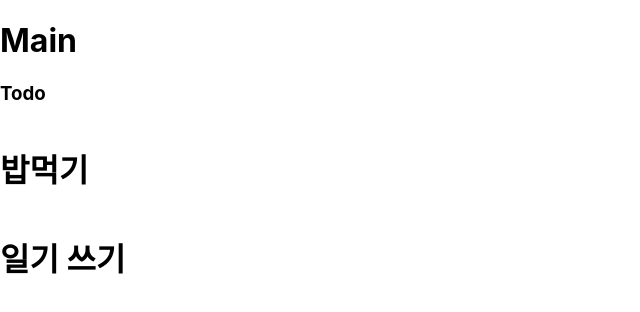
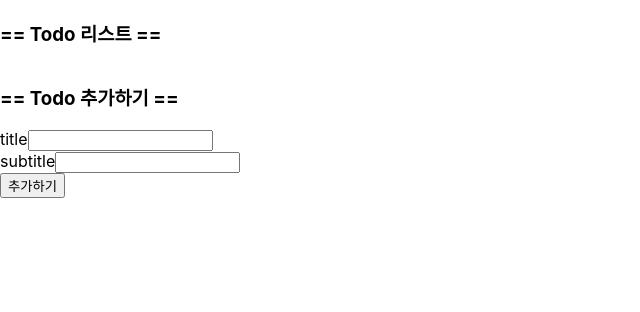
Before and after one commit to minSsan/Next-Todo, a Next.js app: page / in a window 1280 px wide. Shown: the top 312 px of the page, without its empty margins (0-640 px from the left). Built offline with nearby package versions, Linux system fonts and the light colour scheme.

Commit message:
Feat: TODO 추가/삭제 기능 + localStorage 활용

```diff
--- a/components/main/Main.module.css
+++ b/components/main/Main.module.css
@@ -4,3 +4,6 @@
 .todoContainer {
   display: grid;
 }
+
+.root {
+}
--- a/components/main/Main.tsx
+++ b/components/main/Main.tsx
@@ -1,30 +1,105 @@
-import React, { useEffect, useState } from "react";
-import Todo from "../todo/Todo";
+import React, { useCallback, useEffect, useState } from "react";
+import Todo, { TodoProps } from "../todo/Todo";
 import { todosDummy } from "./dummy-data";
 import styles from "./Main.module.css";
 
-interface TodoProps {
-  id: number;
-  title: string;
-  subtitle?: string;
+interface Inputs {
+  title: string | undefined;
+  subtitle: string | undefined;
 }
 
 const Main = () => {
   const [todos, setTodos] = useState<TodoProps[]>([]);
+  const [inputs, setInputs] = useState<Inputs>();
 
   useEffect(() => {
-    setTodos(todosDummy);
+    const todosData = JSON.parse(localStorage.getItem("todos") ?? "[]");
+    setTodos(todosData);
   }, []);
+
+  useEffect(() => {
+    // TODO: 조건문 없으면 빈 배열로 저장됨 -> 조사하기
+    if (todos.length > 0) {
+      localStorage.setItem("todos", JSON.stringify(todos));
+    }
+  }, [todos]);
+
+  // * useCallback 사용하면 이벤트 객체가 변경되는 것을 바로 감지하지 못함 -> 다른 input 선택하면 이전에 선택된 input 값이 ""이 되어버림
+  const handleInputChange = (e: React.ChangeEvent<HTMLInputElement>) => {
+    const { name, value } = e.target;
+
+    setInputs({
+      // ! spread 문법 안됨
+      title: inputs?.title,
+      subtitle: inputs?.subtitle,
+      [name]: value,
+    });
+  };
+
+  const handleAddSubmit = () => {
+    const id =
+      todos.reduce((maxId, currentTodo) => Math.max(maxId, currentTodo.id), 0) +
+      1;
+
+    const newTodo: TodoProps = {
+      id,
+      title: inputs?.title ? inputs.title : "",
+      subtitle: inputs?.subtitle,
+    };
+
+    setTodos((prev: TodoProps[]) => [...prev, newTodo]);
+
+    setInputs({
+      title: "",
+      subtitle: "",
+    });
+  };
+
+  const handleRemoveClick = useCallback(
+    (id: number) => {
+      alert(`삭제할 todo id: ${id}`);
+      const newTodos = todos.filter((value) => value.id !== id);
+      setTodos([...newTodos]);
+    },
+    [todos]
+  );
 
   return (
     <div className={styles.mainContainer}>
-      <h1>Main</h1>
-      <h3>Todo</h3>
+      <h3>== Todo 리스트 ==</h3>
       <div className={styles.todoContainer}>
         {todos.map((data, index) => (
-          <Todo title={data.title} />
+          <Todo
+            todo={data}
+            handleRemoveClick={() => handleRemoveClick(data.id)}
+          />
         ))}
       </div>
+
+      <h3>== Todo 추가하기 ==</h3>
+      <div>
+        <label htmlFor="title">title</label>
+        <input
+          id="title"
+          name="title"
+          type={"text"}
+          value={inputs?.title}
+          onChange={handleInputChange}
+        ></input>
+      </div>
+      <div>
+        <label htmlFor="subtitle">subtitle</label>
+        <input
+          id="subtitle"
+          name="subtitle"
+          type={"text"}
+          value={inputs?.subtitle}
+          onChange={handleInputChange}
+        ></input>
+      </div>
+      <button type="submit" onClick={handleAddSubmit}>
+        추가하기
+      </button>
     </div>
   );
 };
--- a/components/main/dummy-data.ts
+++ b/components/main/dummy-data.ts
@@ -1,4 +1,6 @@
-export const todosDummy = [
+import { TodoProps } from "../todo/Todo";
+
+export const todosDummy: TodoProps[] = [
   {
     id: 1,
     title: "밥먹기",
--- a/components/todo/Todo.module.css
+++ b/components/todo/Todo.module.css
@@ -1,2 +1,7 @@
 .todoContainer {
+  display: flex;
+  flex-direction: row;
 }
+
+.root {
+}
--- a/components/todo/Todo.tsx
+++ b/components/todo/Todo.tsx
@@ -1,16 +1,22 @@
 import React from "react";
 import styles from "./Todo.module.css";
 
-interface Todo {
+export interface TodoProps {
+  id: number;
   title: string;
   subtitle?: string;
 }
 
-const Todo = (data: Todo) => {
-  const { title, subtitle } = data;
+interface Props {
+  todo: TodoProps;
+  handleRemoveClick: () => any;
+}
+
+const Todo = ({ todo, handleRemoveClick }: Props) => {
   return (
     <div className={styles.todoContainer}>
-      <h1>{title}</h1>
+      <h1>{todo.title}</h1>
+      <button onClick={handleRemoveClick}>삭제하기</button>
     </div>
   );
 };
```
